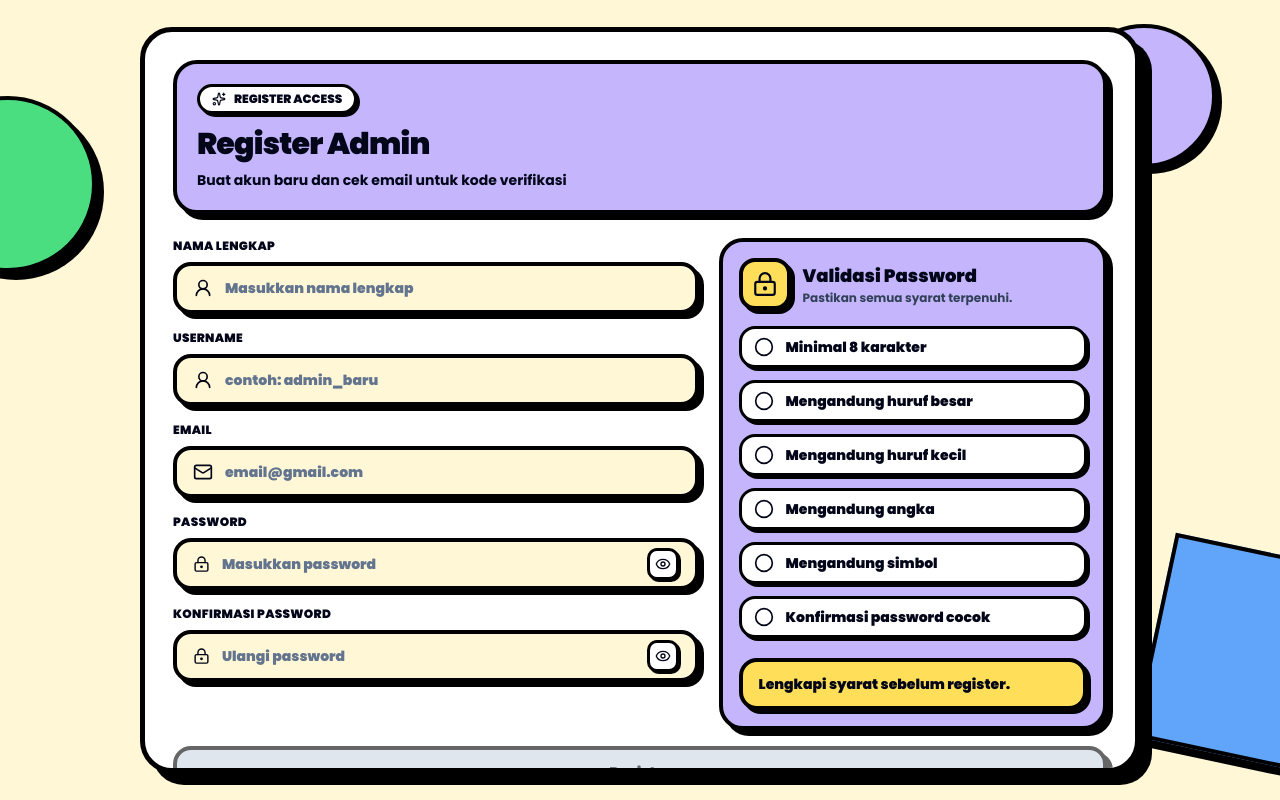
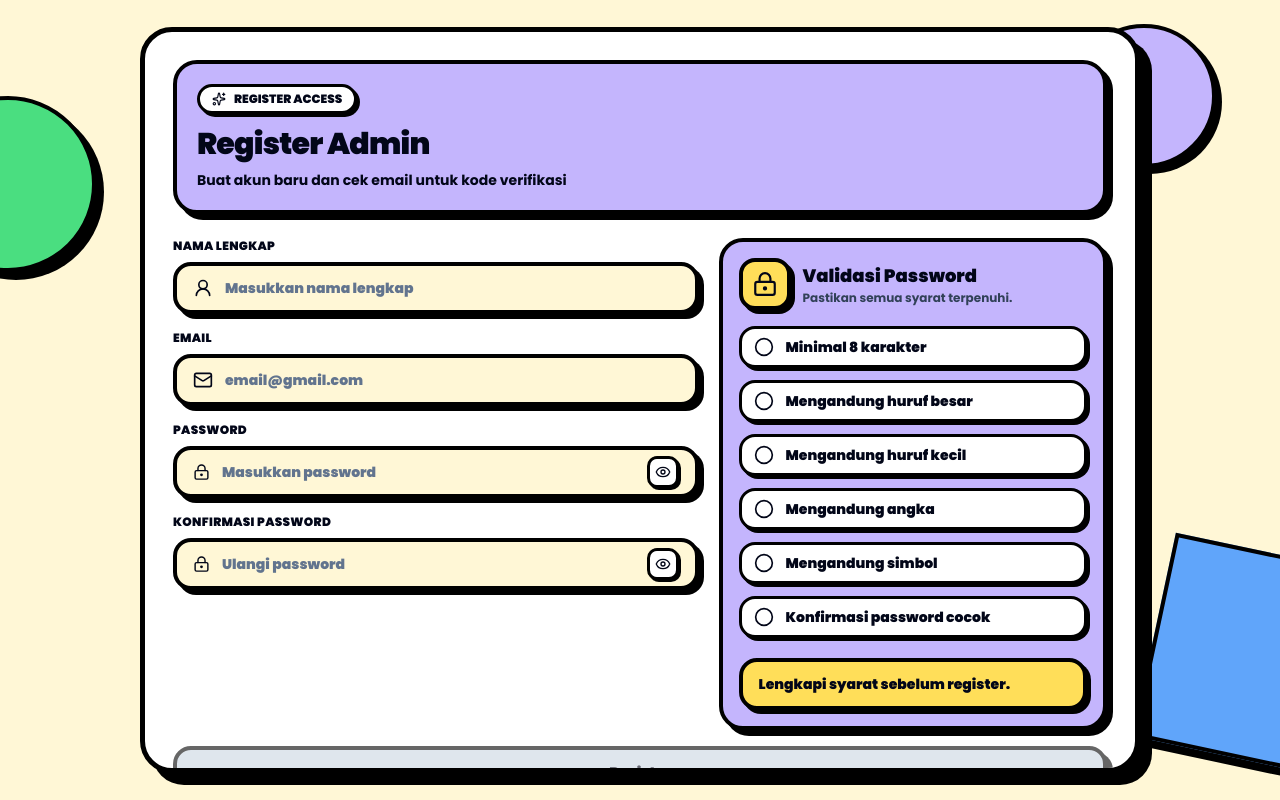
Before and after one commit to frhnabdlfth/manajemen-mahasiswa, a React (Vite) app in the folder frontend/: page /register in a window 1280 px wide. Built offline with nearby package versions, Linux system fonts and the light colour scheme; no server answers.

Commit message:
Hapus Username

```diff
--- a/frontend/src/components/auth/LoginPage.jsx
+++ b/frontend/src/components/auth/LoginPage.jsx
@@ -10,7 +10,6 @@ import VerifyEmailForm from "./VerifyEmailForm.jsx";
 const API_URL = import.meta.env.VITE_API_URL;
 
 const emptyForm = {
-  username: "",
   nama: "",
   email: "",
   password: "",
@@ -18,7 +17,6 @@ const emptyForm = {
   code: "",
 };
 
-const usernameRegex = /^[a-zA-Z0-9_]{4,30}$/;
 const emailRegex = /^[\w.-]+@[\w.-]+\.\w+$/;
 const passwordRegex = /^(?=.*[a-z])(?=.*[A-Z])(?=.*\d)(?=.*[^A-Za-z0-9]).{8,}$/;
 
@@ -91,10 +89,6 @@ export default function LoginPage({ initialMode = "login", onLogin }) {
   const validateRegister = () => {
     if (!form.nama.trim()) return "Nama wajib diisi.";
 
-    if (!usernameRegex.test(form.username.trim())) {
-      return "Username harus 4-30 karakter dan hanya boleh huruf, angka, atau underscore.";
-    }
-
     if (!emailRegex.test(form.email.trim())) {
       return "Format email tidak valid.";
     }
@@ -158,7 +152,6 @@ export default function LoginPage({ initialMode = "login", onLogin }) {
         "Content-Type": "application/json",
       },
       body: JSON.stringify({
-        username: form.username.trim(),
         nama: form.nama.trim(),
         email: registeredEmail,
         password: form.password,
@@ -181,7 +174,6 @@ export default function LoginPage({ initialMode = "login", onLogin }) {
 
     setForm({
       ...emptyForm,
-      username: result.username || form.username.trim(),
       email: result.email || registeredEmail,
     });
 
--- a/frontend/src/components/auth/RegisterForm.jsx
+++ b/frontend/src/components/auth/RegisterForm.jsx
@@ -59,10 +59,6 @@ export default function RegisterForm({
 
   const isNameValid = /^[A-Za-z\s.'-]{3,100}$/.test((form.nama || "").trim());
 
-  const isUsernameValid = /^[a-zA-Z0-9_]{4,20}$/.test(
-    (form.username || "").trim(),
-  );
-
   const isEmailValid = /^[\w.-]+@[\w.-]+\.\w+$/.test(
     (form.email || "").trim().toLowerCase(),
   );
@@ -72,7 +68,6 @@ export default function RegisterForm({
 
   const isRegisterFormValid =
     isNameValid &&
-    isUsernameValid &&
     isEmailValid &&
     isPasswordFilled &&
     isConfirmPasswordFilled &&
@@ -91,15 +86,6 @@ export default function RegisterForm({
             value={form.nama}
             onChange={onChange}
             placeholder="Masukkan nama lengkap"
-          />
-
-          <AuthInput
-            label="Username"
-            icon={<UserRound size={20} />}
-            name="username"
-            value={form.username}
-            onChange={onChange}
-            placeholder="contoh: admin_baru"
           />
 
           <AuthInput
```
Also changed, not shown: 1 other file (tests, documents, lock files or other folders).
